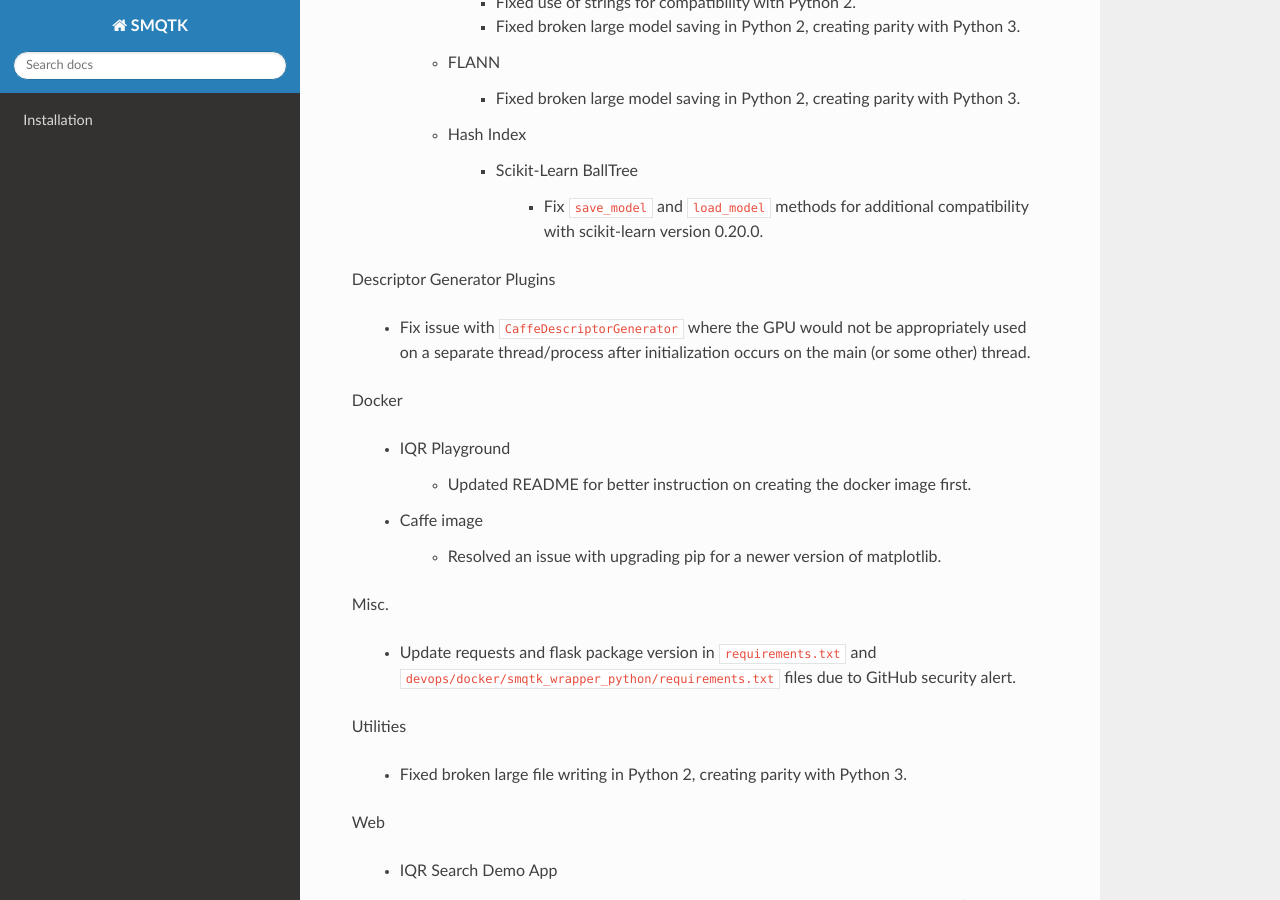
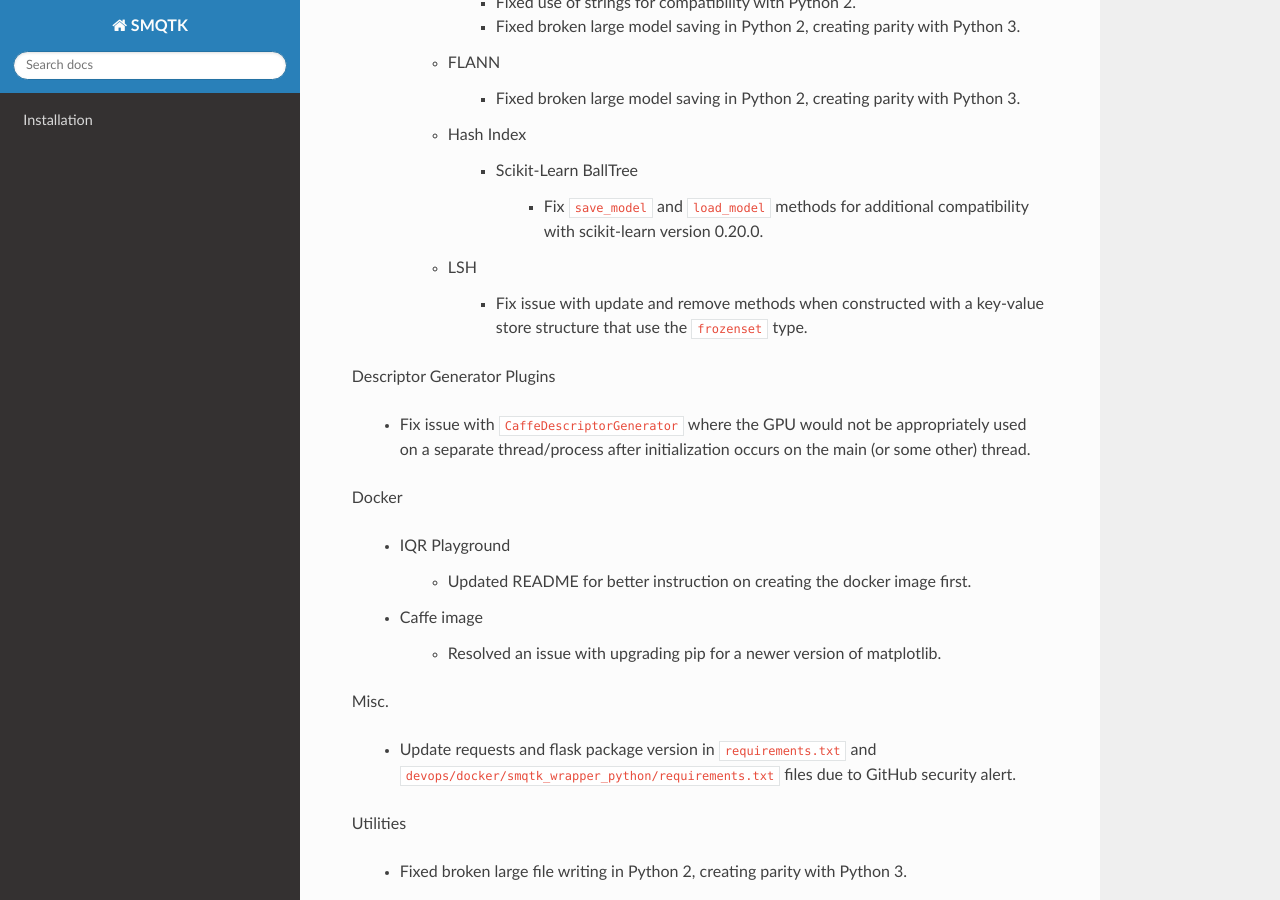
Before and after one commit to Kitware/SMQTK-Detection, a Sphinx documentation site: the page built from docs/release_notes/pending_release.rst, in a window 1280 px wide and 900 px high, scrolled down 509 px. Built offline with Sphinx 7.4.7 and the Read the Docs theme 2.0.0, drawn with Linux system fonts in a browser that asks for light colours; pages that are not in the unit, such as notebooks, are missing from menus; the version number could not be read and is left out.

Commit message:
Fix LSH updating of hash2uuid key-value store when frozenset based
Also update _build_index and _remove_from_index to use batching.

```diff
--- a/docs/release_notes/pending_release.rst
+++ b/docs/release_notes/pending_release.rst
@@ -38,6 +38,11 @@ Algorithms
                 - Fix ``save_model`` and ``load_model`` methods for additional
                   compatibility with scikit-learn version 0.20.0.
 
+        - LSH
+
+            - Fix issue with update and remove methods when constructed with
+              a key-value store structure that use the ``frozenset`` type.
+
 Descriptor Generator Plugins
 
     - Fix issue with ``CaffeDescriptorGenerator`` where the GPU would not be
```
